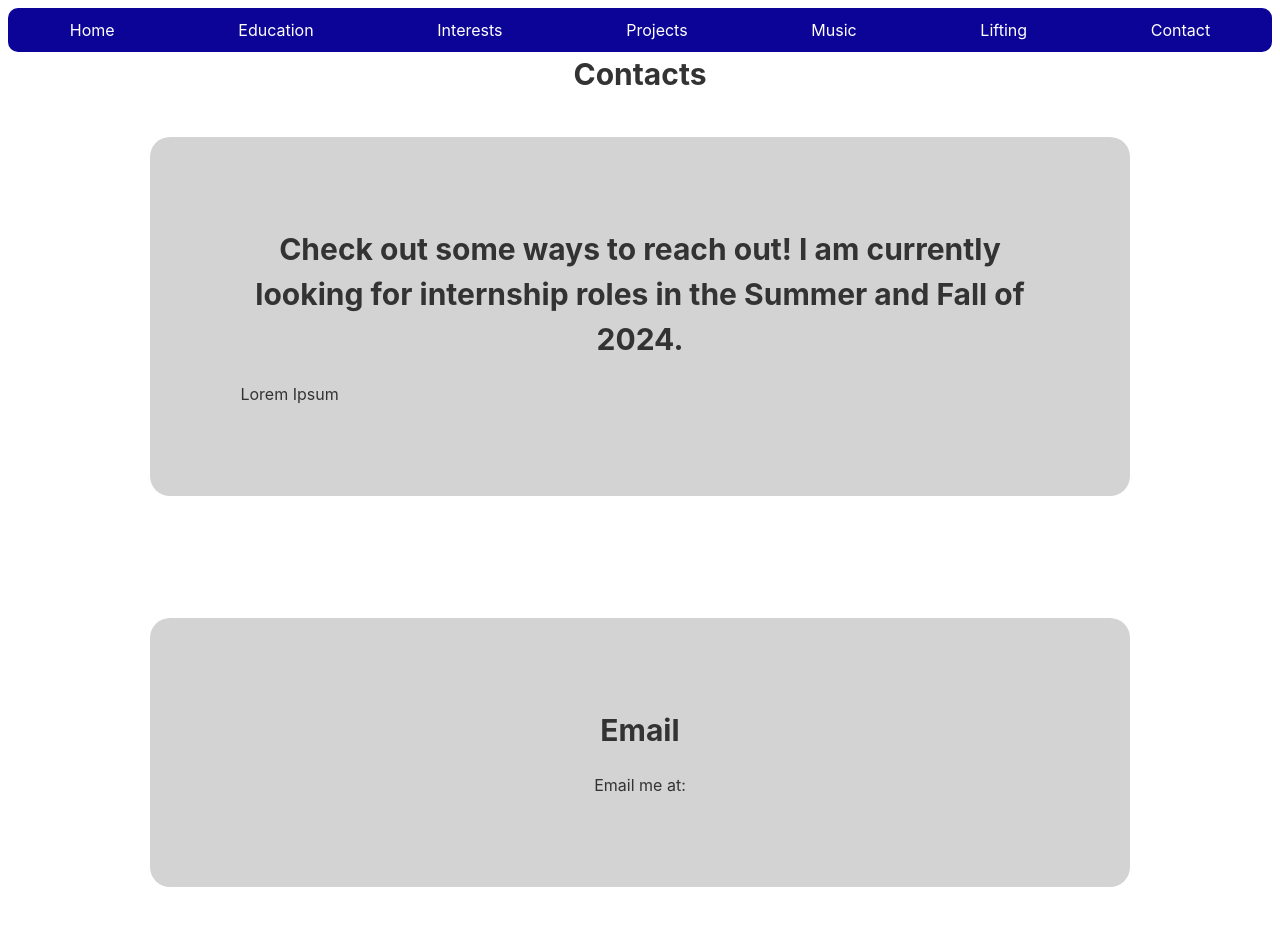
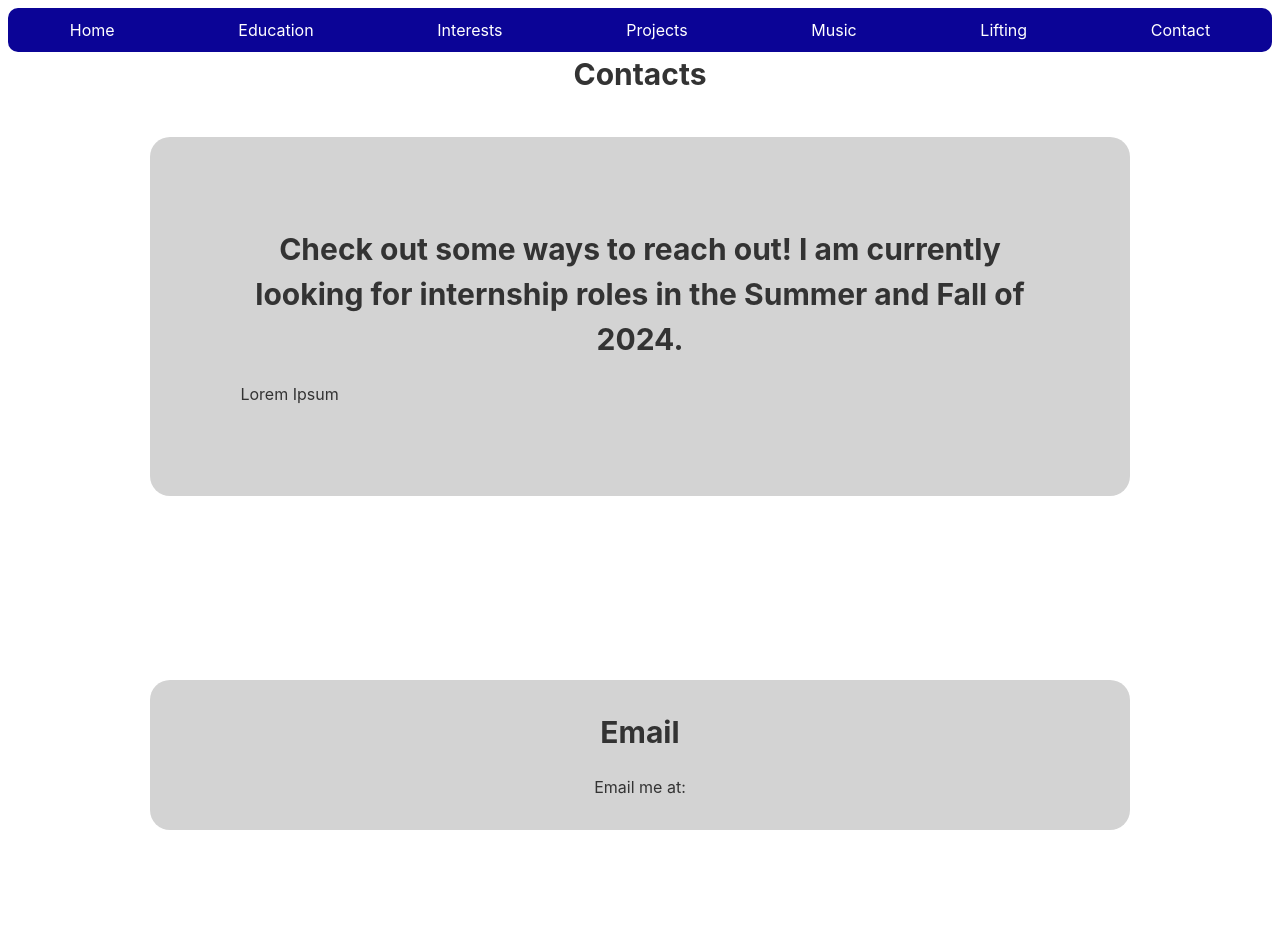
Before and after one commit to kjagannath3/personal_website, a Svelte app in the folder svelte-app/: page /contact in a window 1280 px wide. Shown: the top 926 px of the page. Built offline with nearby package versions, Linux system fonts and the light colour scheme.

Commit message:
updates to global.css

```diff
--- a/svelte-app/public/global.css
+++ b/svelte-app/public/global.css
@@ -61,7 +61,11 @@ a {
 
 .subContainer {
 	box-sizing: border-box;
-	padding: 90px;
+	padding: 2.5%;
+	margin-top: 5%;
+	margin-bottom: 5%;
+	margin-left: 5%;
+	margin-right: 5%;
 	width: 80%;
 	align-self: center;
 	justify-self: center;
```
